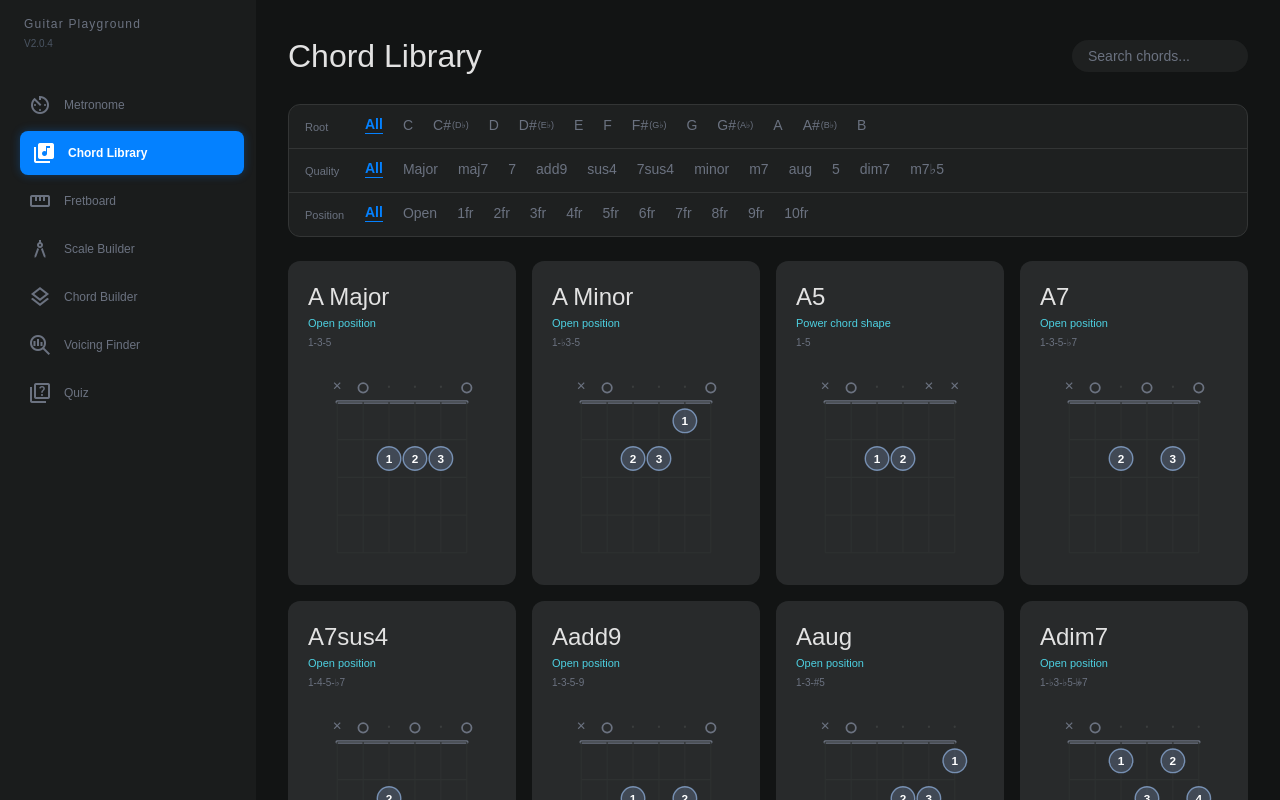
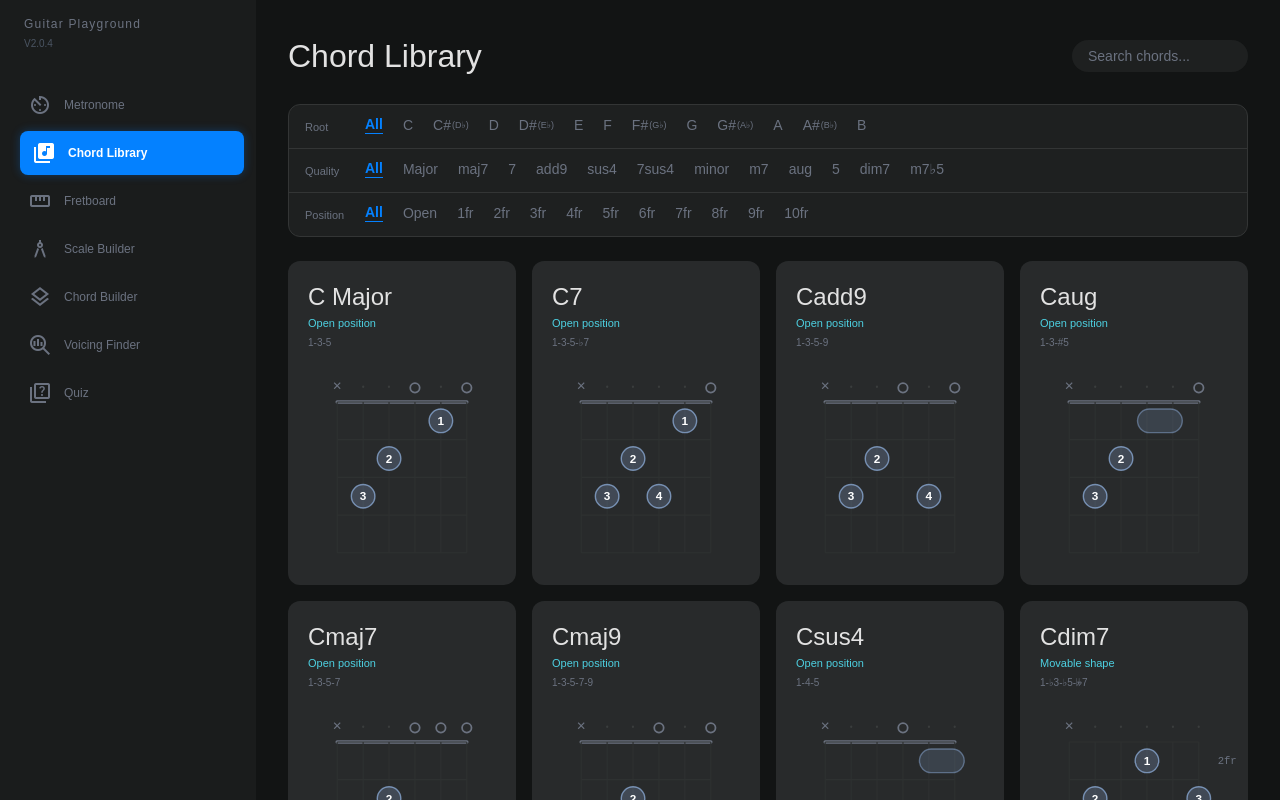
Before and after one commit to ryuros/guitar-playground, a React (Vite) app: page /chord-library in a window 1280 px wide. Built offline with nearby package versions, Linux system fonts and the light colour scheme; a small style sheet from the web is missing.

Commit message:
feat: sort chords by root note first, then position

```diff
--- a/src/pages/ChordLibrary.jsx
+++ b/src/pages/ChordLibrary.jsx
@@ -624,6 +624,9 @@ export default function ChordLibrary() {
       return matchesPosition && matchesQuery;
     })
     .sort((a, b) => {
+      const ra = ROOT_NOTES.indexOf(getChordRoot(a.name));
+      const rb = ROOT_NOTES.indexOf(getChordRoot(b.name));
+      if (ra !== rb) return ra - rb;
       const pa = POSITION_ORDER.indexOf(getPosition(a));
       const pb = POSITION_ORDER.indexOf(getPosition(b));
       if (pa !== pb) return pa - pb;
```
